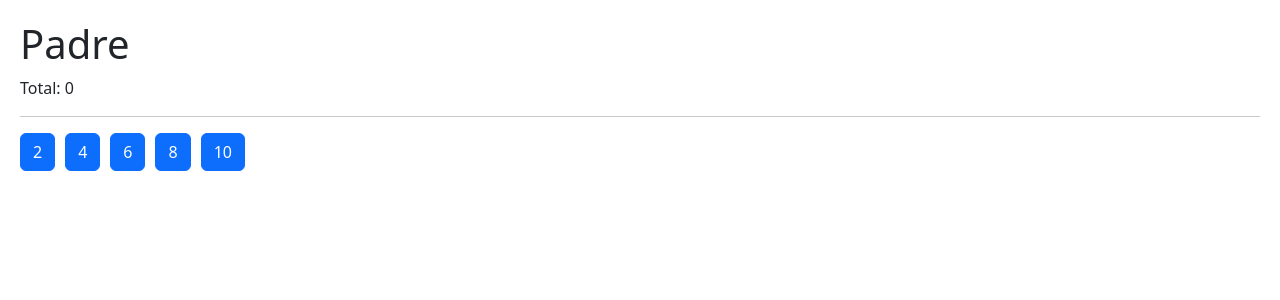
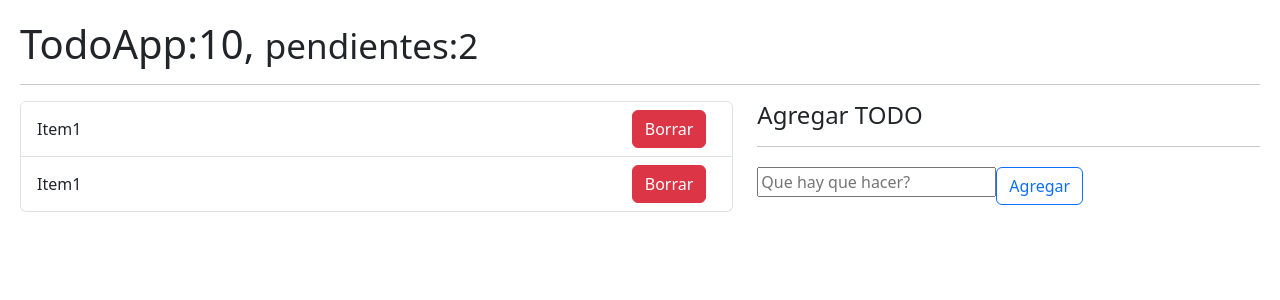
Before and after one commit to robertgrc/Hooks-tasks, a React (Vite) app: page / in a window 1280 px wide. Shown: the top 300 px of the page. Built offline with nearby package versions, Linux system fonts and the light colour scheme.

Commit message:
Tarea crear componentes y emitir Eventos

```diff
--- /dev/null
+++ b/src/08-useReducer/TodoApp.jsx
@@ -0,0 +1,69 @@
+import { useReducer } from "react"
+import { todoReducer } from "./todoReducer"
+
+const initialState = [
+    {
+        id: new Date().getTime(),
+        description: 'Recolectar la piedra del alma',
+        done: false,
+    },
+    {
+        id: new Date().getTime()*3,
+        description: 'Recolectar la piedra del alma',
+        done: false,
+    },
+]
+
+
+export const TodoApp = () => {
+
+    const [todos, dispatch] = useReducer(todoReducer, initialState)
+
+    const handleNewTodo = (todo) =>{
+        console.log({todo})
+    }
+
+  return (
+    <>
+    <h1>TodoApp:10, <small>pendientes:2</small></h1>
+    <hr/>
+    <div className="row">
+        <div className="col-7">
+            {/* TodoList*/}
+            <ul className="list-group">
+            {
+                todos.map( todo =>(
+                    //TodoItem...
+                    <li key={todo.id} className="list-group-item d-flex justify-content-between">
+                                <span className="align-self-center">Item1</span>
+                                <button className="btn btn-danger">Borrar</button>
+                    </li>
+                ))
+            }
+            </ul>
+            {/* TodoList*/}
+        </div>
+        <div className="col-5">
+            <h4>Agregar TODO</h4>
+            <hr />
+            {/* TodoAdd  onNewTodo(todo)*/}
+            {/* {id: new Date()..., description: '', done: false}*/}
+            <form>
+                <input
+                    type="text"
+                    placeholder="Que hay que hacer?"
+                    />
+
+                <button
+                    type="submit"
+                    className="btn btn-outline-primary mt-1"
+                    >
+                    Agregar
+                </button>
+            </form>
+            {/* TodoAdd*/}
+        </div>
+    </div>
+    </>
+  )
+}
--- /dev/null
+++ b/src/08-useReducer/todoReducer.js
@@ -0,0 +1,14 @@
+
+
+export const todoReducer = (initalState=[], action) => {
+
+    switch (action.type) {
+        case 'ABC':
+            throw new Error('Action.type=ABC no esta implementada')
+
+        default:
+            return initalState;
+    }
+
+
+}
--- a/src/main.jsx
+++ b/src/main.jsx
@@ -10,11 +10,12 @@
 // import { Memorize } from './06-memos/Memorize'
 // import { MemoHook } from './06-memos/MemoHook'
 // import { CallbackHook } from './06-memos/CallbackHook'
+// import { Padre } from './07-tarea-memo/Padre'
+// import './08-useReducer/intro-reducer'
 
 
 import './index.css'
-import { Padre } from './07-tarea-memo/Padre'
-import './08-useReducer/intro-reducer'
+import { TodoApp } from './08-useReducer/TodoApp'
 
 
     {/* <HooksApp /> */}
@@ -26,10 +27,11 @@
     {/* <FocusScreen /> */}
     {/* <Memorize /> */}
     {/* <MemoHook /> */}
+    // <Padre />
     // <CallbackHook />
 
 
 
 createRoot(document.getElementById('root')).render(
-    <Padre />
+    <TodoApp />
 )
```
